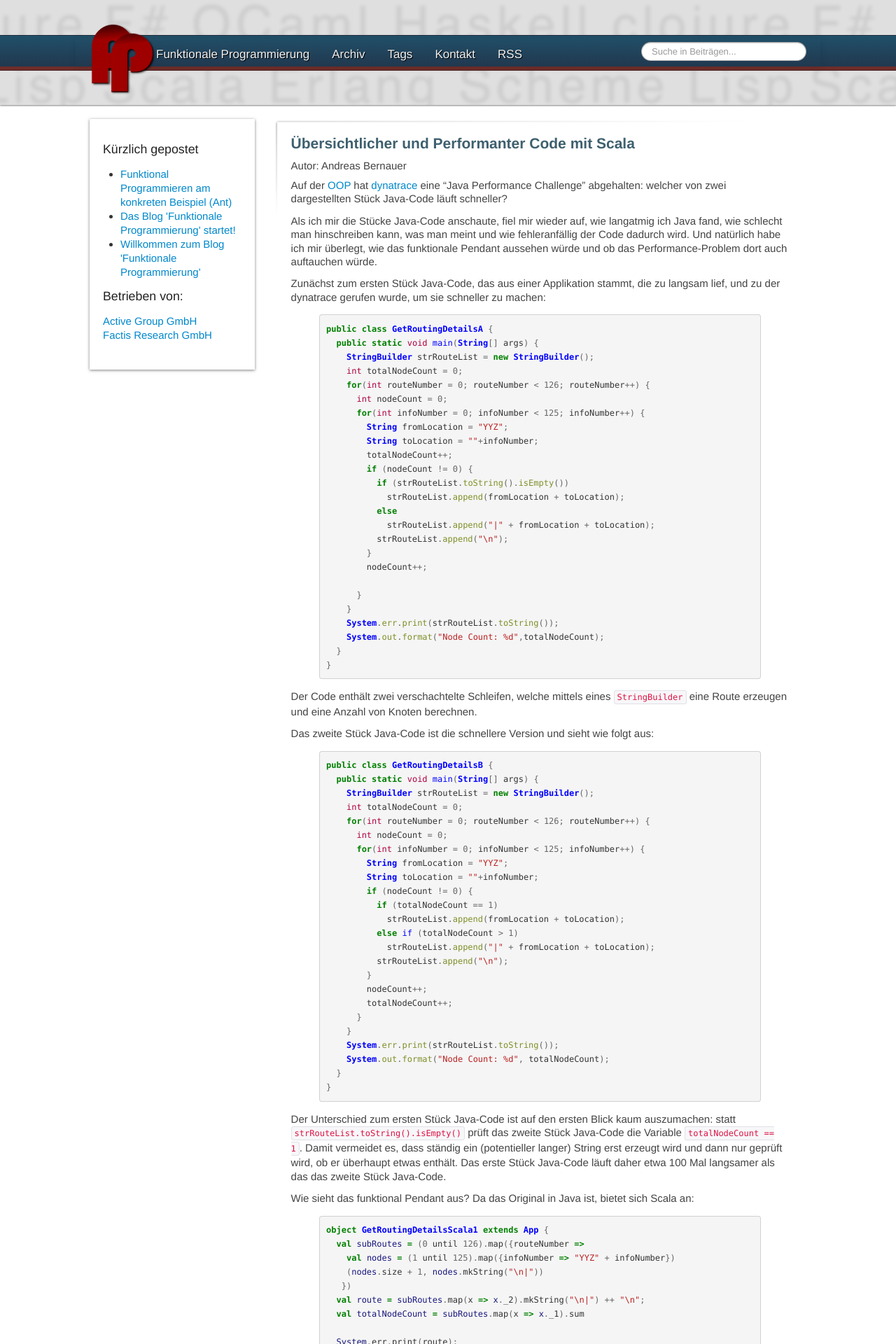
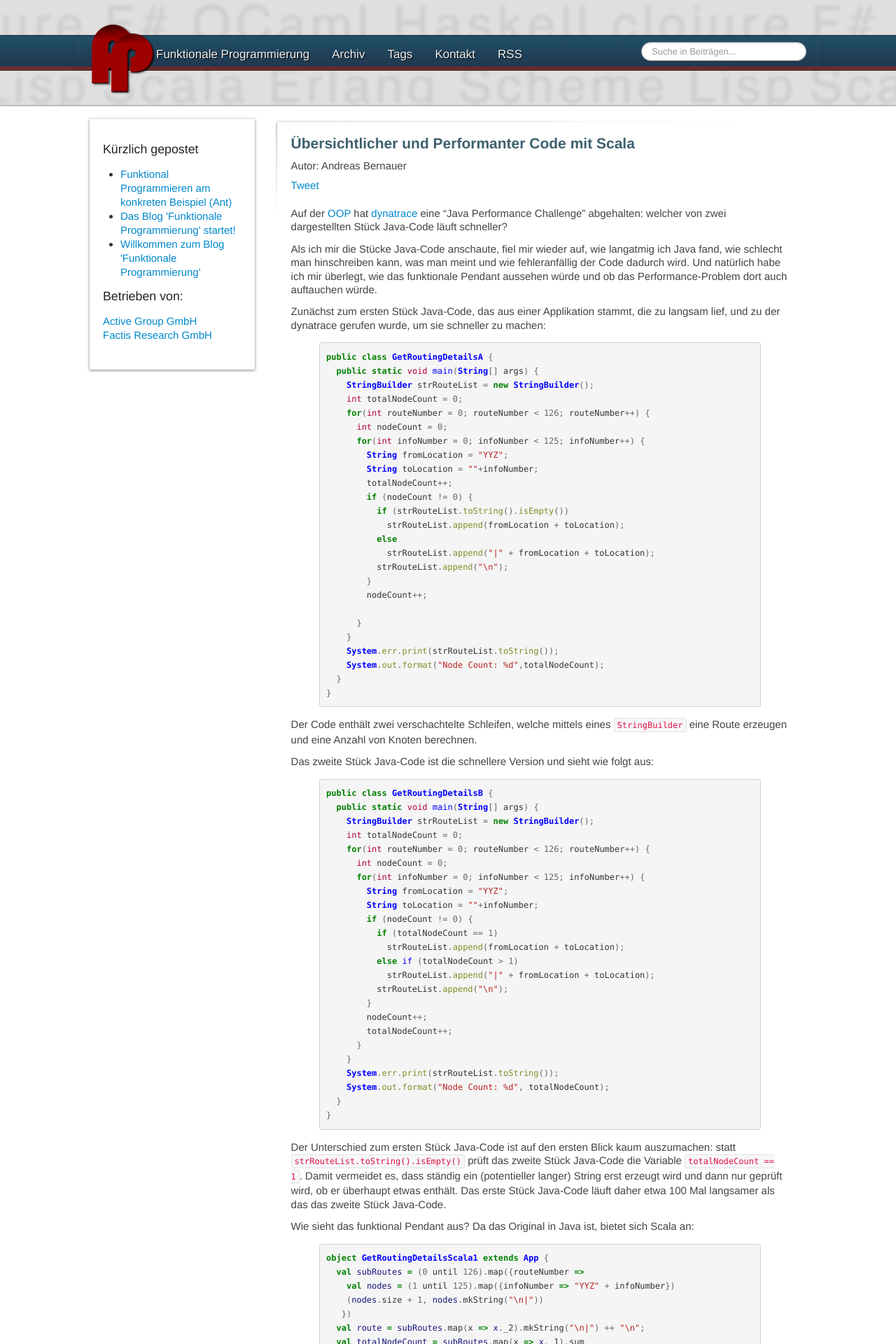
Before and after one commit to funktionale-programmierung/funktionale-programmierung.github.com, a Jekyll site: the page built from draft/scala-java.md, in a window 1280 px wide. Shown: the top 1920 px of the page at 70% size. Built offline with Jekyll 4.4.1, drawn with Linux system fonts in a browser that asks for light colours; some web fonts are replaced; comment, search, counter and statistics services are not loaded.

Commit message:
social media: no hacker news, no reddit, buttons also at top of posts

```diff
--- a/_includes/sharing-providers/global
+++ b/_includes/sharing-providers/global
@@ -3,20 +3,26 @@
 <ul class="post-share ulno mob nav nav-pills">
 
 <!-- Twitter -->
-<li class="tw"><a href="https://twitter.com/share" class="twitter-share-button" data-text="{{ page.title }}" data-via="{{ site.sharing.twitter.via }}" data-related="{{ site.author.twitter }}" data-count="{{ site.sharing.twitter.count }}" data-size="{{ site.sharing.twitter.size }}">Tweet</a></li>
+<li class="tw">
+<span>
+<a href="https://twitter.com/share" class="twitter-share-button" data-text="{{ page.title }}" data-via="{{ site.sharing.twitter.via }}" data-related="{{ site.author.twitter }}" data-count="{{ site.sharing.twitter.count }}" data-size="{{ site.sharing.twitter.size }}">Tweet</a>
+</span>
+</li>
 
 <!-- Google+ -->
-<li class="gp"><div class="g-plusone" data-size="{{ site.sharing.googleplus.size }}" data-annotation="{{ site.sharing.googleplus.annotation }}" data-width="{{ site.sharing.googleplus.width }}"></div></li>
+<li class="gp">
+<span>
+<div class="g-plusone" data-size="{{ site.sharing.googleplus.size }}" data-annotation="{{ site.sharing.googleplus.annotation }}" data-width="{{ site.sharing.googleplus.width }}"></div>
+</span>
+</li>
 
 <!-- Facebook -->
-<li class="fb"><div class="fb-like" data-send="false" data-layout="{{ site.sharing.facebook.layout }}" data-width="{{ site.sharing.facebook.width }}" data-show-faces="{{ site.sharing.facebook.faces }}" data-font="{{ site.sharing.facebook.font }}"></div></li>
-
-<!-- Reddit -->
-<li><script type="text/javascript" src="http://www.reddit.com/buttonlite.js?i=4"></script></li>
-
-<!-- Hacker News -->
-<li class="hn"><span id="hnews"></span></li>
-
+<li class="fb">
+<span>
+<div class="fb-like" data-send="false" data-layout="{{ site.sharing.facebook.layout }}" data-width="{{ site.sharing.facebook.width }}" data-show-faces="{{ site.sharing.facebook.faces }}" data-font="{{ site.sharing.facebook.font }}">
+</div>
+</span>
+</li>
 </ul>
 
 <script>
--- a/_layouts/post.html
+++ b/_layouts/post.html
@@ -4,8 +4,11 @@ layout: default
   <div class="post">
   <article>
     <h1 class="post-title">{{ page.title }}</h1>
-    <div class="post-date">{{ page.date | date: "%Y-%m-%d" }}</div>
+    <div class="post-date">{{ page.date | date: "%d.%m.%Y" }}</div>
     <div class="post-author">Autor: {% include author_name.html %}</div>
+    <div class="post-sharing">
+     {% include sharing %}
+    </div>
     <div class="post-content">{{ content }}</div>
     {% include author_about.html %}
     <hr />
--- a/css/main.css
+++ b/css/main.css
@@ -236,7 +236,8 @@ hr.post-divider {
 	font-size: 0.8em;
 }
 
-.post-share li {
+.post-share li span {
+    float: left;
     width: 100px;
 }
 
```
